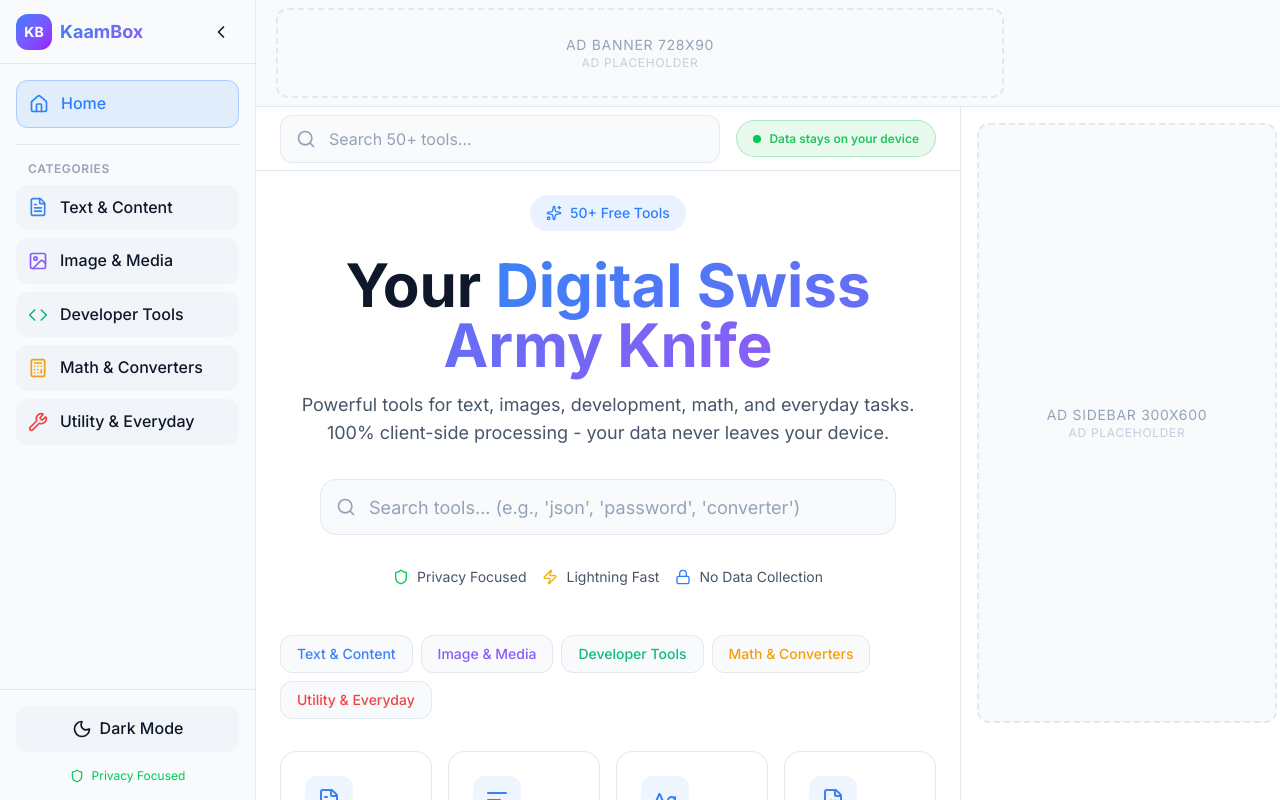
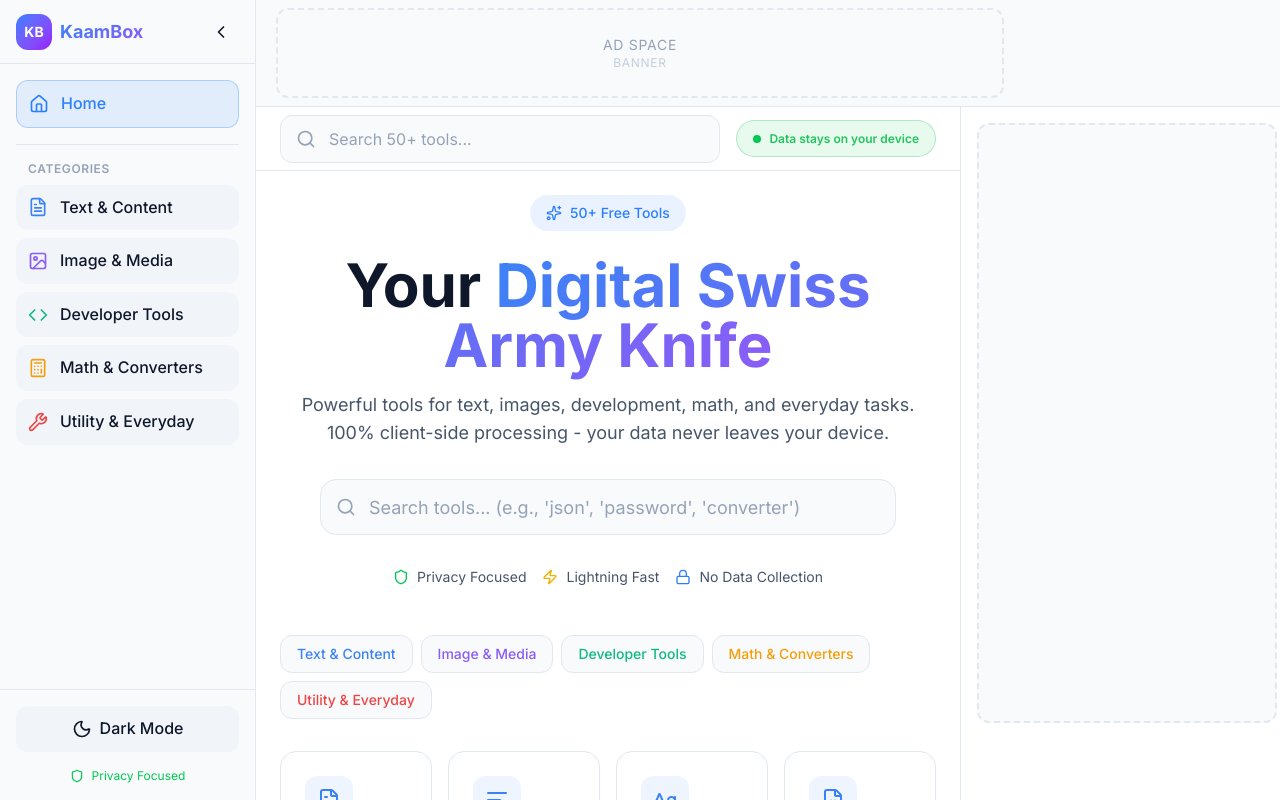
Before and after one commit to SumitBishwakarma/KaamBox, a React (Vite) app: page / in a window 1280 px wide. Shown: the top 800 px of the page. Built offline with nearby package versions, Linux system fonts and the light colour scheme.

Commit message:
Add Google AdSense integration for sidebar 300x600 ad

```diff
--- a/index.html
+++ b/index.html
@@ -1,11 +1,14 @@
 <!doctype html>
 <html lang="en" class="dark">
+
 <head>
   <meta charset="UTF-8" />
   <link rel="icon" type="image/svg+xml" href="/favicon.svg" />
   <meta name="viewport" content="width=device-width, initial-scale=1.0" />
-    <meta name="description" content="KaamBox - Your Premium Swiss Army Knife of Digital Tools. 50+ free online tools for text, images, developers, and everyday use. 100% client-side, privacy focused." />
-    <meta name="keywords" content="online tools, text tools, image tools, developer tools, calculator, converter, QR code, password generator" />
+  <meta name="description"
+    content="KaamBox - Your Premium Swiss Army Knife of Digital Tools. 50+ free online tools for text, images, developers, and everyday use. 100% client-side, privacy focused." />
+  <meta name="keywords"
+    content="online tools, text tools, image tools, developer tools, calculator, converter, QR code, password generator" />
   <meta name="author" content="KaamBox" />
   <meta name="theme-color" content="#0f172a" />
 
@@ -17,12 +20,20 @@
   <!-- Fonts -->
   <link rel="preconnect" href="https://fonts.googleapis.com">
   <link rel="preconnect" href="https://fonts.gstatic.com" crossorigin>
-    <link href="https://fonts.googleapis.com/css2?family=Inter:wght@300;400;500;600;700;800&family=Fira+Code:wght@400;500&display=swap" rel="stylesheet">
+  <link
+    href="https://fonts.googleapis.com/css2?family=Inter:wght@300;400;500;600;700;800&family=Fira+Code:wght@400;500&display=swap"
+    rel="stylesheet">
 
   <title>KaamBox - Premium Digital Tools</title>
+
+  <!-- Google AdSense -->
+  <script async src="https://pagead2.googlesyndication.com/pagead/js/adsbygoogle.js?client=ca-pub-4591054030401824"
+    crossorigin="anonymous"></script>
 </head>
+
 <body>
   <div id="root"></div>
   <script type="module" src="/src/main.jsx"></script>
 </body>
+
 </html>
--- a/src/components/Layout/AdContainer.jsx
+++ b/src/components/Layout/AdContainer.jsx
@@ -1,19 +1,22 @@
+import { useEffect, useRef } from 'react';
 import { motion } from 'framer-motion';
 
 /**
  * AdContainer Component
  *
- * Placeholder for ad integration. Replace the inner content with actual
- * ad network code (Google AdSense, Adsterra, etc.)
+ * Integrated with Google AdSense
  *
  * Types:
  * - banner: Horizontal banner (728x90 desktop, 320x50 mobile)
- * - sidebar: Vertical skyscraper (160x600 or 300x600)
+ * - sidebar: Vertical skyscraper (300x600)
  * - ingrid: Native in-grid ad (same size as tool cards)
  * - sticky: Bottom sticky banner for mobile
  */
 
 const AdContainer = ({ type = 'banner', className = '' }) => {
+    const adRef = useRef(null);
+    const adLoaded = useRef(false);
+
     const sizeMap = {
         banner: 'h-[90px] w-full max-w-[728px]',
         sidebar: 'w-[300px] h-[600px]',
@@ -21,41 +24,75 @@
         sticky: 'h-[50px] w-full'
     };
 
-    const labelMap = {
-        banner: 'Ad Banner 728x90',
-        sidebar: 'Ad Sidebar 300x600',
-        ingrid: 'Native Ad',
-        sticky: 'Sticky Ad'
+    // AdSense slot configuration
+    const adConfig = {
+        sidebar: {
+            slot: '4437585799',
+            style: { display: 'inline-block', width: '300px', height: '600px' }
+        },
+        banner: {
+            slot: '', // Add your banner slot here
+            style: { display: 'block' },
+            format: 'auto',
+            responsive: true
+        },
+        ingrid: {
+            slot: '', // Add your in-grid slot here
+            style: { display: 'block' },
+            format: 'fluid'
+        },
+        sticky: {
+            slot: '', // Add your sticky slot here
+            style: { display: 'block' },
+            format: 'auto'
+        }
     };
+
+    useEffect(() => {
+        // Only push ad if slot is configured and not already loaded
+        if (adConfig[type]?.slot && !adLoaded.current && typeof window !== 'undefined') {
+            try {
+                (window.adsbygoogle = window.adsbygoogle || []).push({});
+                adLoaded.current = true;
+            } catch (err) {
+                console.error('AdSense error:', err);
+            }
+        }
+    }, [type]);
+
+    const config = adConfig[type];
+
+    // If no slot configured, show placeholder
+    if (!config?.slot) {
+        return (
+            <motion.div
+                initial={{ opacity: 0 }}
+                animate={{ opacity: 1 }}
+                className={`ad-container ${sizeMap[type]} ${className}`}
+            >
+                <div className="flex flex-col items-center justify-center h-full">
+                    <span className="text-[var(--text-muted)] text-sm">Ad Space</span>
+                    <span className="text-[var(--text-muted)] text-xs opacity-50">{type}</span>
+                </div>
+            </motion.div>
+        );
+    }
 
     return (
         <motion.div
+            ref={adRef}
             initial={{ opacity: 0 }}
             animate={{ opacity: 1 }}
             className={`ad-container ${sizeMap[type]} ${className}`}
         >
-            {/*
-        INTEGRATION INSTRUCTIONS:
-        ========================
-        Replace this placeholder with your ad network code.
-
-        For Google AdSense:
-        <ins class="adsbygoogle"
-             style="display:block"
-             data-ad-client="ca-pub-XXXXXXXX"
-             data-ad-slot="XXXXXXXX"
-             data-ad-format="auto"
-             data-full-width-responsive="true">
-        </ins>
-        <script>(adsbygoogle = window.adsbygoogle || []).push({});</script>
-
-        For Adsterra:
-        <script type="text/javascript" src="//www.topcreativeformat.com/xxxxx/invoke.js"></script>
-      */}
-            <div className="flex flex-col items-center justify-center h-full">
-                <span className="text-[var(--text-muted)] text-sm">{labelMap[type]}</span>
-                <span className="text-[var(--text-muted)] text-xs opacity-50">Ad Placeholder</span>
-            </div>
+            <ins
+                className="adsbygoogle"
+                style={config.style}
+                data-ad-client="ca-pub-4591054030401824"
+                data-ad-slot={config.slot}
+                {...(config.format && { 'data-ad-format': config.format })}
+                {...(config.responsive && { 'data-full-width-responsive': 'true' })}
+            />
         </motion.div>
     );
 };
```
Lines whose indentation alone changed are shown as unchanged.
